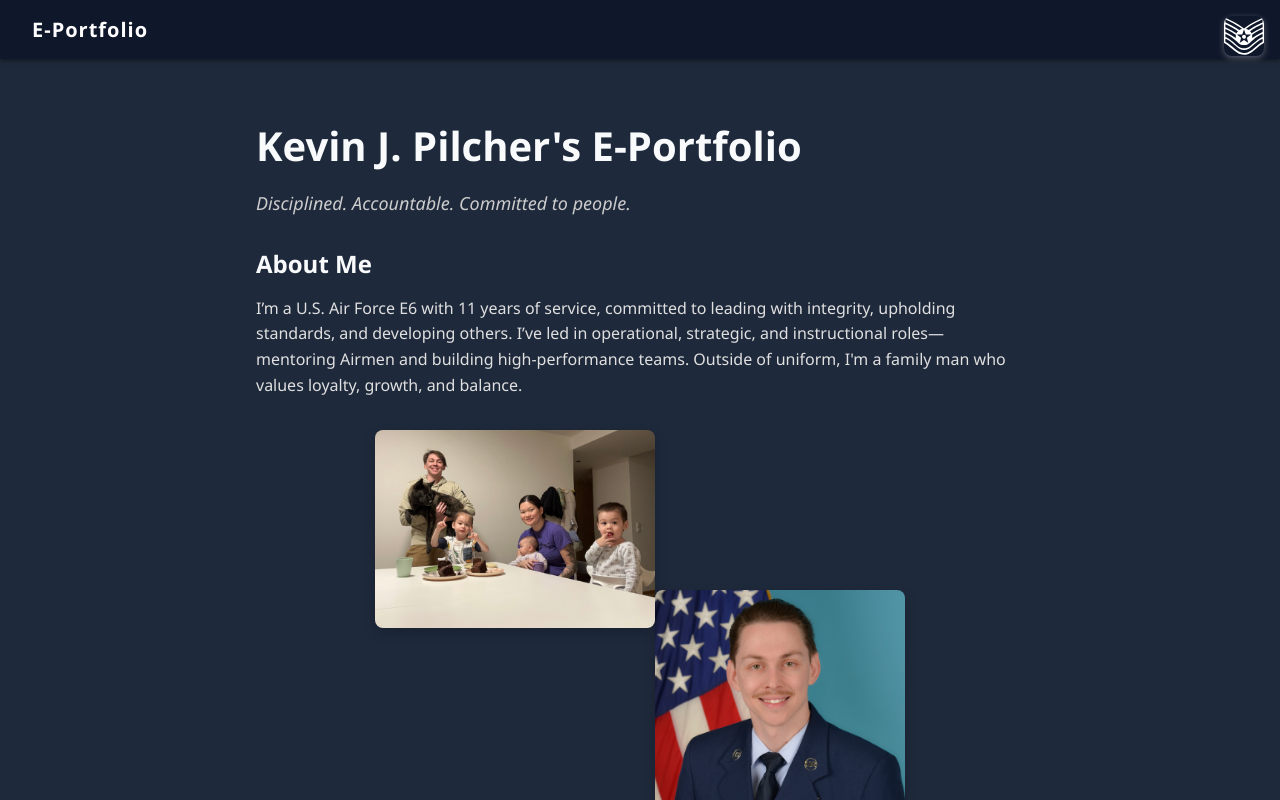
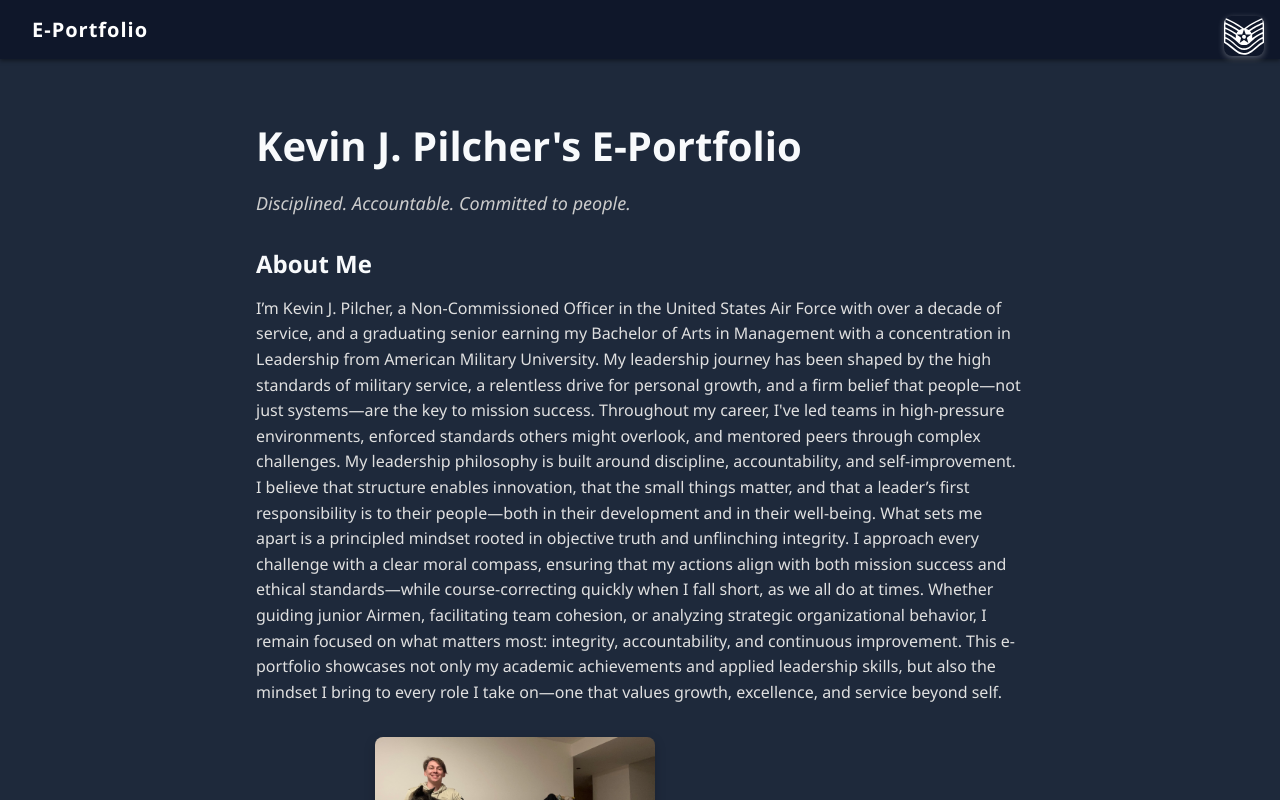
Before and after one commit to pilcherk/kevin-eport, a React (Vite) app: page / in a window 1280 px wide. Shown: the top 800 px of the page. Built offline with nearby package versions, Linux system fonts and the light colour scheme.

Commit message:
about me update

```diff
--- a/src/pages/Home.jsx
+++ b/src/pages/Home.jsx
@@ -9,10 +9,13 @@ export default function Home() {
       <section>
         <h2 className="section-title">About Me</h2>
         <p className="about-text">
-          I’m a U.S. Air Force E6 with 11 years of service, committed to leading with integrity,
-          upholding standards, and developing others. I’ve led in operational, strategic, and instructional roles—
-          mentoring Airmen and building high-performance teams. Outside of uniform, I'm a family man who values
-          loyalty, growth, and balance.
+        I’m Kevin J. Pilcher, a Non-Commissioned Officer in the United States Air Force with over a decade of service, and a graduating senior earning my Bachelor of Arts in Management with a concentration in Leadership from American Military University. My leadership journey has been shaped by the high standards of military service, a relentless drive for personal growth, and a firm belief that people—not just systems—are the key to mission success.
+
+        Throughout my career, I've led teams in high-pressure environments, enforced standards others might overlook, and mentored peers through complex challenges. My leadership philosophy is built around discipline, accountability, and self-improvement. I believe that structure enables innovation, that the small things matter, and that a leader’s first responsibility is to their people—both in their development and in their well-being.
+
+        What sets me apart is a principled mindset rooted in objective truth and unflinching integrity. I approach every challenge with a clear moral compass, ensuring that my actions align with both mission success and ethical standards—while course-correcting quickly when I fall short, as we all do at times. Whether guiding junior Airmen, facilitating team cohesion, or analyzing strategic organizational behavior, I remain focused on what matters most: integrity, accountability, and continuous improvement.
+
+        This e-portfolio showcases not only my academic achievements and applied leadership skills, but also the mindset I bring to every role I take on—one that values growth, excellence, and service beyond self.
         </p>
       </section>
 
```
